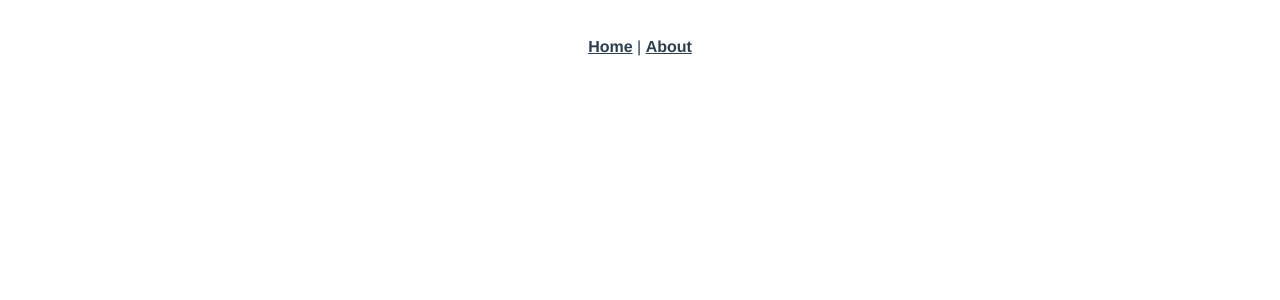
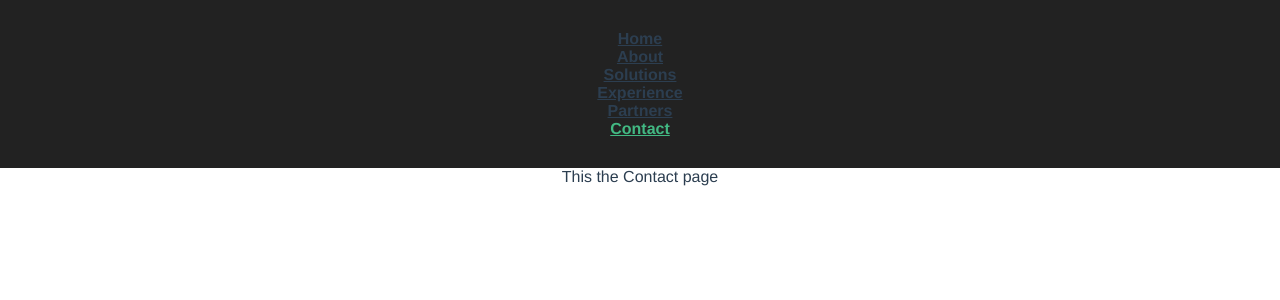
Before and after one commit to davecast/neussts, a Vue app: page /contact in a window 1280 px wide. Shown: the top 300 px of the page. Built offline with nearby package versions, Linux system fonts and the light colour scheme.

Commit message:
Header routing config

```diff
--- a/src/App.vue
+++ b/src/App.vue
@@ -1,14 +1,31 @@
 <template>
   <div id="app">
-    <div id="nav">
-      <router-link to="/">Home</router-link> |
-      <router-link to="/about">About</router-link>
-    </div>
+    <Header />
     <router-view />
   </div>
 </template>
 
+<script>
+import Header from "@/components/Header.vue";
+
+export default {
+  name: "App",
+  components: {
+    Header
+  }
+};
+</script>
+
 <style>
+body {
+  margin: 0px;
+}
+ul {
+  list-style: none;
+  margin: 0;
+  padding: 0;
+}
+
 #app {
   font-family: Avenir, Helvetica, Arial, sans-serif;
   -webkit-font-smoothing: antialiased;
@@ -17,16 +34,11 @@
   color: #2c3e50;
 }
 
-#nav {
-  padding: 30px;
-}
+/*Tools*/
 
-#nav a {
-  font-weight: bold;
-  color: #2c3e50;
-}
-
-#nav a.router-link-exact-active {
-  color: #42b983;
+.container {
+  width: 100%;
+  max-width: 1200px;
+  margin: 0 auto;
 }
 </style>
--- /dev/null
+++ b/src/components/Header.vue
@@ -0,0 +1,54 @@
+<template>
+  <header class="header">
+    <div class="container">
+      <ul class="header__menu">
+        <li class="header__menu--list">
+          <router-link to="/">Home</router-link>
+        </li>
+        <li class="header__menu--list">
+          <router-link to="/about">About</router-link>
+        </li>
+        <li class="header__menu--list">
+          <router-link to="/solutions">Solutions</router-link>
+        </li>
+        <li class="header__menu--list">
+          <router-link to="/experience">Experience</router-link>
+        </li>
+        <li class="header__menu--list">
+          <router-link to="/partners">Partners</router-link>
+        </li>
+        <li class="header__menu--list">
+          <router-link to="/contact">Contact</router-link>
+        </li>
+      </ul>
+    </div>
+  </header>
+</template>
+
+<script>
+export default {
+  name: "Header",
+  data() {
+    return {
+      logo: "@/assets/logo.png"
+    };
+  }
+};
+</script>
+
+<style scoped>
+.header {
+  background-color: #222;
+  color: #fff;
+}
+.header__menu {
+  padding: 30px;
+}
+.header__menu a {
+  font-weight: bold;
+  color: #2c3e50;
+}
+.header__menu a.router-link-exact-active {
+  color: #42b983;
+}
+</style>
--- a/src/router/index.js
+++ b/src/router/index.js
@@ -16,8 +16,32 @@ const routes = [
     // route level code-splitting
     // this generates a separate chunk (about.[hash].js) for this route
     // which is lazy-loaded when the route is visited.
-    component: () =>
-      import(/* webpackChunkName: "about" */ "../views/About.vue")
+    component: () => import("../views/About.vue")
+  },
+  {
+    path: "/solutions",
+    name: "Solutions",
+    component: () => import("@/views/Solutions.vue")
+  },
+  {
+    path: "/experience",
+    name: "Experience",
+    component: () => import("@/views/Experiences.vue")
+  },
+  {
+    path: "/partners",
+    name: "Partners",
+    component: () => import("@/views/Partners.vue")
+  },
+  {
+    path: "/contact",
+    name: "Contact",
+    component: () => import("@/views/Contact.vue")
+  },
+  {
+    path: "*",
+    name: "notFound",
+    component: () => import("../views/NotFound.vue")
   }
 ];
 
--- /dev/null
+++ b/src/views/Contact.vue
@@ -0,0 +1,5 @@
+<template>
+  <div>
+    This the Contact page
+  </div>
+</template>
--- /dev/null
+++ b/src/views/Experiences.vue
@@ -0,0 +1,5 @@
+<template>
+  <div>
+    This es the Experience Page
+  </div>
+</template>
--- /dev/null
+++ b/src/views/NotFound.vue
@@ -0,0 +1,5 @@
+<template>
+  <div class="about">
+    <h1>This is a 404 page</h1>
+  </div>
+</template>
--- /dev/null
+++ b/src/views/Partners.vue
@@ -0,0 +1,5 @@
+<template>
+  <div>
+    This is the Partners Page
+  </div>
+</template>
--- /dev/null
+++ b/src/views/Solutions.vue
@@ -0,0 +1,5 @@
+<template>
+  <div>
+    This is de Solutions Page
+  </div>
+</template>
```
